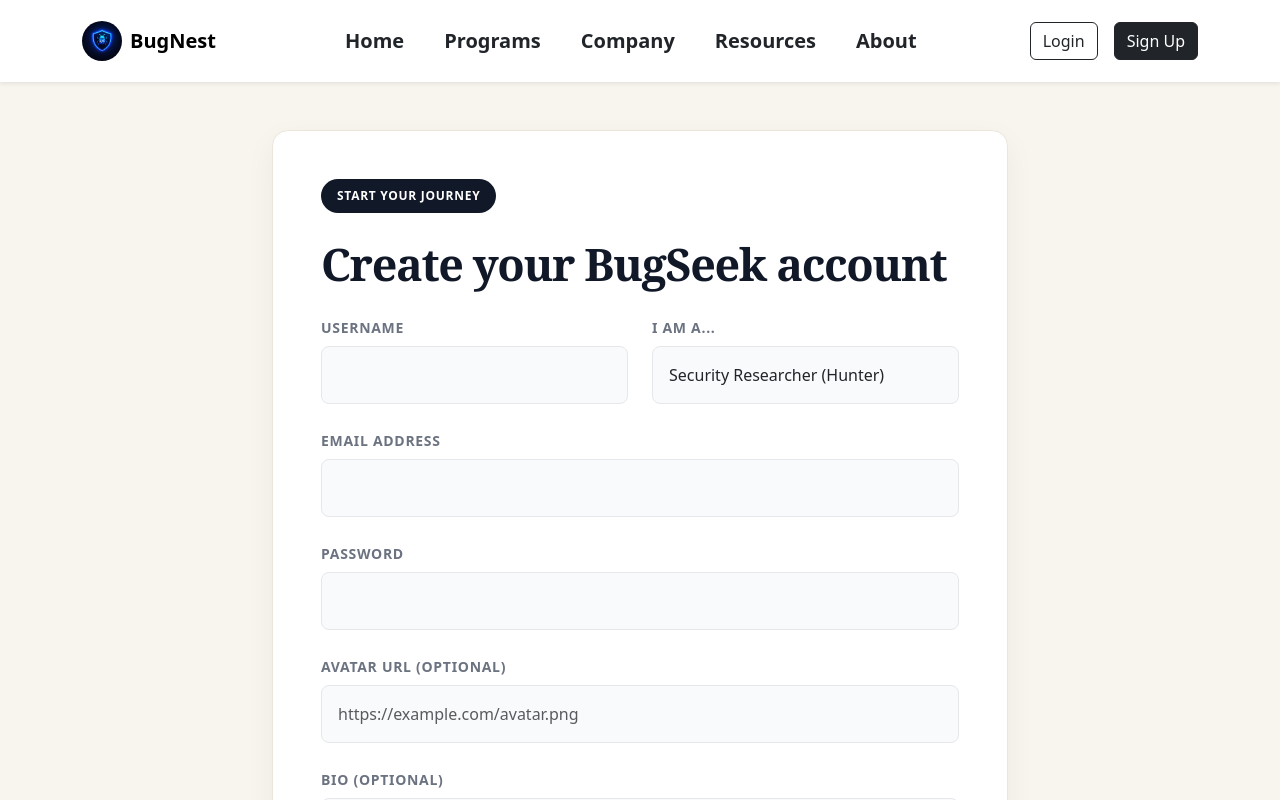
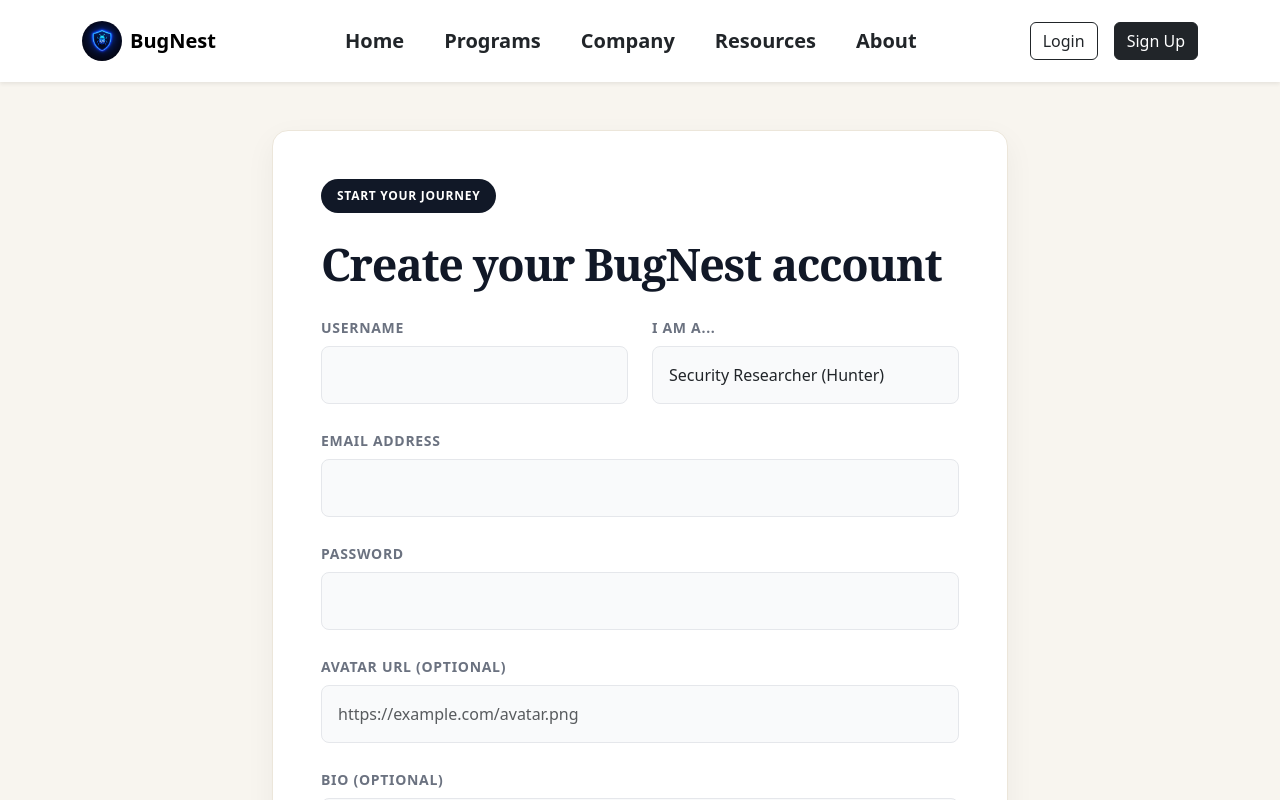
Before and after one commit to bgbtplatform/Bug-Bounty-Platform, a React (Vite) app in the folder frontend/: page /signup in a window 1280 px wide. Shown: the top 800 px of the page. Built offline with nearby package versions, Linux system fonts and the light colour scheme; no server answers.

Commit message:
fix : name changed

```diff
--- a/frontend/src/pages/Home.jsx
+++ b/frontend/src/pages/Home.jsx
@@ -40,7 +40,7 @@ export default function HomePage() {
                   letterSpacing: "0.06em",
                 }}
               >
-                BUGSEEK PLATFORM
+                BUGNEST PLATFORM
               </span>
 
               <h1
@@ -65,7 +65,7 @@ export default function HomePage() {
                   lineHeight: "1.8",
                 }}
               >
-                BugSeek gives researchers and companies a cleaner way to
+                BugNest gives researchers and companies a cleaner way to
                 explore programs, review scope, and navigate responsible
                 security workflows without the page feeling noisy or difficult
                 to follow.
--- a/frontend/src/pages/Login.jsx
+++ b/frontend/src/pages/Login.jsx
@@ -75,7 +75,7 @@ function Login() {
                                     color: "#111827"
                                 }}
                             >
-                                Login to BugSeek
+                                Login to BugNest
                             </h2>
 
                             {error && <div className="alert alert-danger rounded-3 small mb-4">{message}</div>}
--- a/frontend/src/pages/SignUp.jsx
+++ b/frontend/src/pages/SignUp.jsx
@@ -85,7 +85,7 @@ function SignUp() {
                                     color: "#111827"
                                 }}
                             >
-                                Create your BugSeek account
+                                Create your BugNest account
                             </h2>
 
                             {message && <div className="alert alert-success rounded-3 small mb-4">{message}</div>}
```
